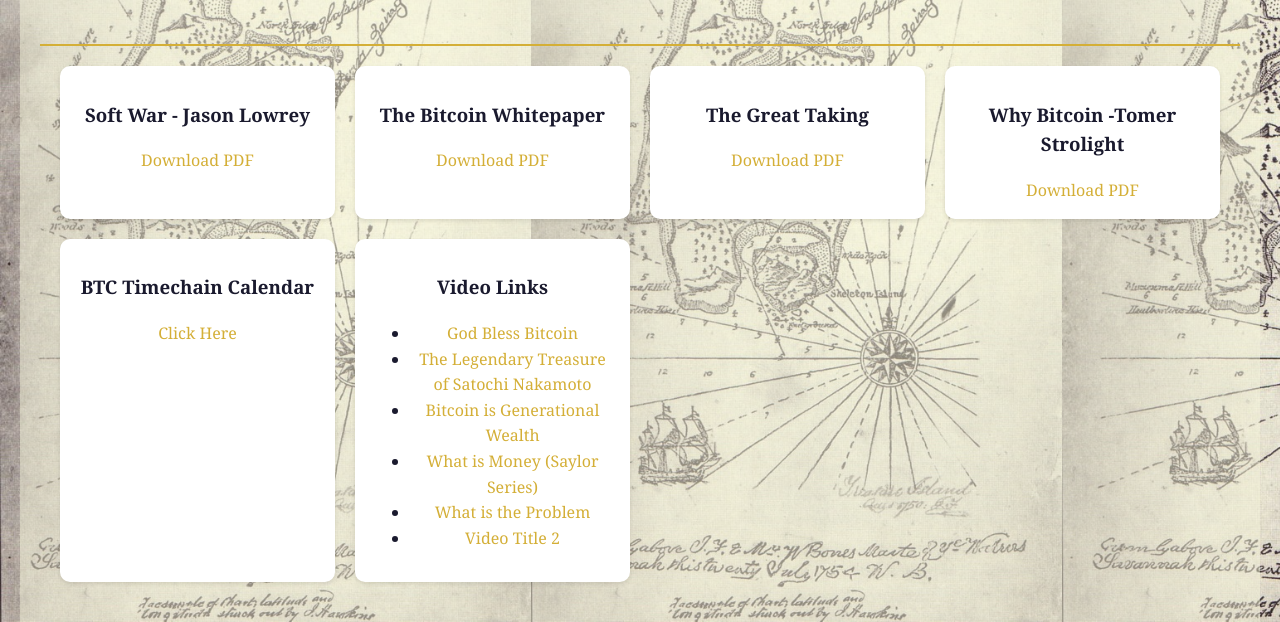
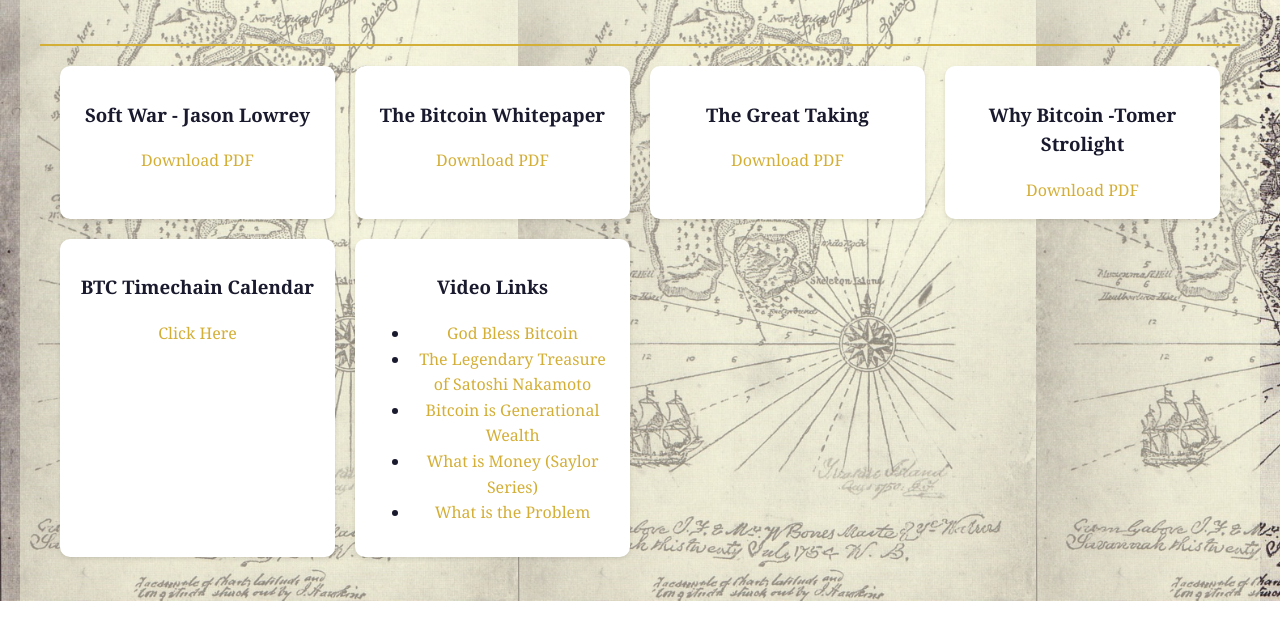
Before and after one commit to King-Tuerto/KingTuerto.github.io, a plain HTML site: page btc.html in a window 1280 px wide. Shown: the part 239-861 px from the top of the page. After the commit the page ends 840 px from the top, so only its background shows below. Drawn offline with Linux system fonts and the light colour scheme.

Commit message:
Update btc.html

```diff
--- a/btc.html
+++ b/btc.html
@@ -40,14 +40,11 @@
             <div class="content-item">
                 <h3>Video Links</h3>
                 <ul>
-                    <!-- Example: Replace with your actual video URLs and titles -->
-                    <li><a href="https://www.youtube.com/watch?v=oksraL7wN6Q/watch?v=EXAMPLE_VIDEO_ID_1" target="_blank">God Bless Bitcoin</a></li>
-                    <li><a href="https://https://www.youtube.com/results?search_query=the+legendary+treasure+of+satoshi+nakamoto/watch?v=EXAMPLE_VIDEO_ID_2" target="_blank">The Legendary Treasure of Satochi Nakamoto</a></li>
-                    <li><a href="https://www.youtube.com/watch?v=3Rnqst5qCgA/watch?v=EXAMPLE_VIDEO_ID_2" target="_blank">Bitcoin is Generational Wealth</a></li>
-                    <li><a href="https://https://www.youtube.com/watch?v=4rvTppy1qLI&list=PL2jAZ0x9H0bRvoNt1xNJWYa9_8_an03h0
-                    /watch?v=EXAMPLE_VIDEO_ID_2" target="_blank">What is Money (Saylor Series)</a></li>
-                    <li><a href="https://https://www.youtube.com/watch?v=YtFOxNbmD38/watch?v=EXAMPLE_VIDEO_ID_2" target="_blank">What is the Problem</a></li>
-                    <li><a href="https://www.youtube.com/watch?v=EXAMPLE_VIDEO_ID_2" target="_blank">Video Title 2</a></li>
+                    <li><a href="https://www.youtube.com/watch?v=oksraL7wN6Q" target="_blank">God Bless Bitcoin</a></li>
+                    <li><a href="https://www.youtube.com/watch?v=iIWViimqRMU" target="_blank">The Legendary Treasure of Satoshi Nakamoto</a></li>
+                    <li><a href="https://www.youtube.com/watch?v=3Rnqst5qCgA" target="_blank">Bitcoin is Generational Wealth</a></li>
+                    <li><a href="https://www.youtube.com/watch?v=4rvTppy1qLI&list=PL2jAZ0x9H0bRvoNt1xNJWYa9_8_an03h0" target="_blank">What is Money (Saylor Series)</a></li>
+                    <li><a href="https://www.youtube.com/watch?v=YtFOxNbmD38" target="_blank">What is the Problem</a></li>
                     <!-- Add more lines like this: <li><a href="YOUR_URL" target="_blank">Your Title</a></li> -->
                 </ul>
             </div>
```
